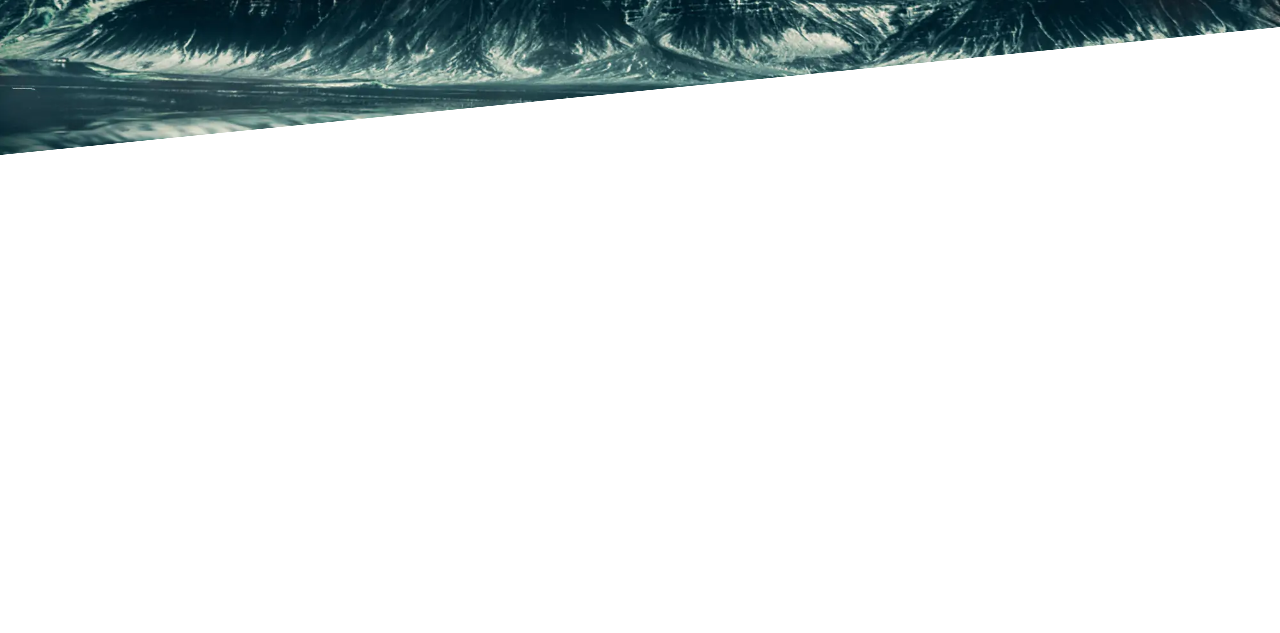
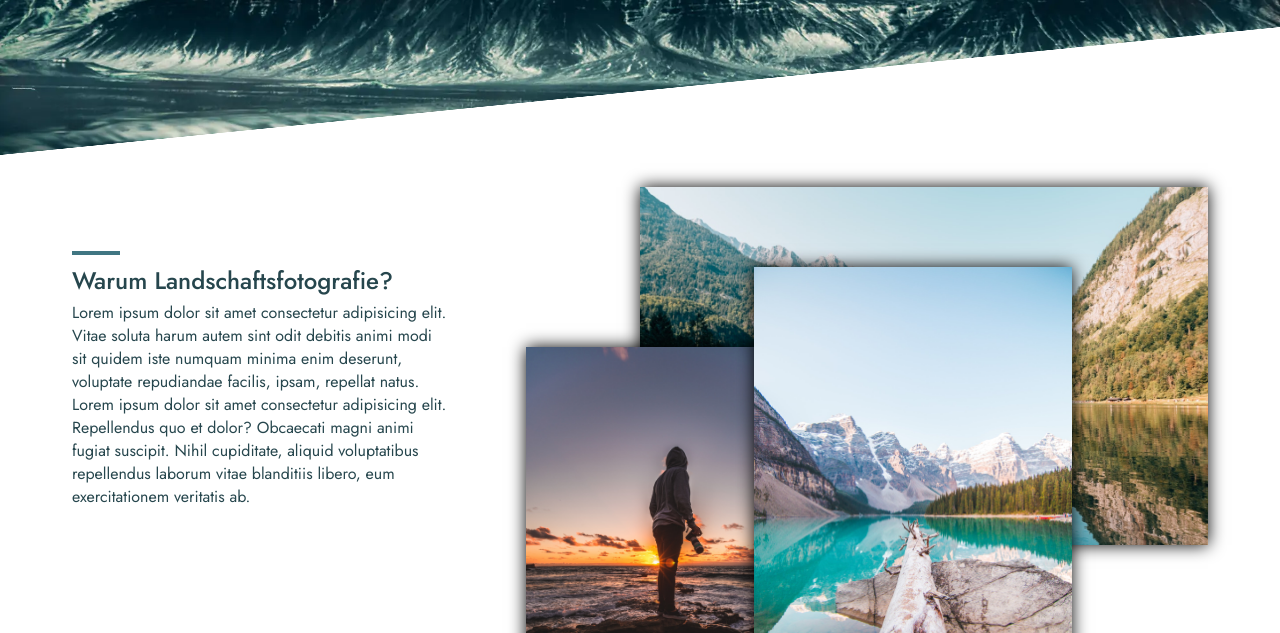
Before and after one commit to Tin274/sass-project, a plain HTML site: page index.html in a window 1280 px wide. Shown: the part 467-1100 px from the top of the page. Before the commit the page ends 800 px from the top, so only its background shows below. Drawn offline with Linux system fonts and the light colour scheme.

Commit message:
style: motivation images

```diff
--- a/index.html
+++ b/index.html
@@ -74,6 +74,19 @@
       </div>
       <div class="header__slope"></div>
     </header>
+    <section class="motivation">
+      <div class="container">
+        <div class="motivation__column-text">
+          <h2 class="motivation__text-heading">Warum Landschaftsfotografie?</h2>
+          <p class="motivation__text">Lorem ipsum dolor sit amet consectetur adipisicing elit. Vitae soluta harum autem sint odit debitis animi modi sit quidem iste numquam minima enim deserunt, voluptate repudiandae facilis, ipsam, repellat natus. Lorem ipsum dolor sit amet consectetur adipisicing elit. Repellendus quo et dolor? Obcaecati magni animi fugiat suscipit. Nihil cupiditate, aliquid voluptatibus repellendus laborum vitae blanditiis libero, eum exercitationem veritatis ab.</p>
+        </div>
+        <div class="motivation__column-images">
+          <img class="motivation__image motivation__image--first" src="/images/motivation/pexels-simon-migaj-747964.jpg" alt="">
+          <img class="motivation__image motivation__image--second" src="/images/motivation/pexels-jacub-gomez-1152043.jpg" alt="">
+          <img class="motivation__image motivation__image--third" src="/images/motivation/pexels-jaime-reimer-2662086.jpg" alt="">
+        </div>
+      </div>
+    </section>
 
   </body>
 </html>
--- a/styles/abstracts/_variables.scss
+++ b/styles/abstracts/_variables.scss
@@ -1,4 +1,8 @@
+@use "sass:color";
 $color-primary: rgb(0, 226, 156)!default;
+$color-secondary: #26464d!default;
+
+$color-secondary-light: color.scale($color-secondary, $lightness: 20%)!default;
 
 /** 1200px oder schmaler */
 $breakpoint-lg: 75em;
--- a/styles/layout/_container.scss
+++ b/styles/layout/_container.scss
@@ -1,4 +1,11 @@
+@use "../abstracts" as *;
+
 .container {
   max-width: 75rem;
   margin: 0px auto;
+  padding: 0 2rem;
+
+  @media(max-width: $breakpoint-xs) {
+    padding: 0 1rem;
+  }
 }
--- a/styles/layout/_navigation.scss
+++ b/styles/layout/_navigation.scss
@@ -33,6 +33,8 @@
 
   .navigation__list-item--menu & {
     margin-top: 0.4rem;
+    margin-right: 0;
+    padding-right: 0;
 
     &:hover {
       border-bottom: none;
@@ -42,6 +44,8 @@
 
   &--logo {
     margin-top: 0.9rem;
+    margin-left: 0;
+    padding-left: 0;
 
     &:hover {
       border-bottom: none;
--- a/styles/pages/_index.scss
+++ b/styles/pages/_index.scss
@@ -0,0 +1 @@
+@use "home";
--- /dev/null
+++ b/styles/pages/home/_index.scss
@@ -0,0 +1 @@
+@use "motivation";
--- /dev/null
+++ b/styles/pages/home/_motivation.scss
@@ -0,0 +1,80 @@
+@use "../../abstracts" as *;
+
+.motivation {
+ margin-top: 2rem;
+}
+
+.motivation__column-text {
+  float: left;
+  width: 33.33%;
+}
+
+.motivation__text-heading {
+  margin-top: 4rem;
+  color: $color-secondary;
+  font-weight: 500;
+
+  &::before {
+    content: "";
+    display: block;
+    width: 3rem;
+    height: 0.25rem;
+    background-color: $color-secondary-light;
+    margin-bottom: 0.5rem;
+  }
+}
+
+.motivation__text {
+  color: $color-secondary;
+  margin-top: 0.2rem;
+}
+
+.motivation__column-images {
+  float: left;
+  width: 66.66%;
+  position: relative;
+}
+
+@mixin motivation__image-postition($top, $left) {
+  top: $top;
+  left: $left;
+
+  &:hover {
+    top: $top - 0.66rem;
+    left: calc(#{$left} - 0.66rem);
+  }
+}
+
+.motivation__image {
+  width: 50%;
+  position: absolute;
+  box-shadow: 0 0 1rem rgba(0, 0, 0, 5);
+  box-sizing: content-box;
+
+  &--first {
+    width: 75%;
+    z-index: 1;
+
+    @include motivation__image-postition(0rem, 25%)
+  }
+
+  &--second {
+    width: 37%;
+    z-index: 2;
+
+    @include motivation__image-postition(10rem, 10%)
+  }
+
+  &--third {
+    width: 42%;
+    z-index: 3;
+
+    @include motivation__image-postition(5rem, 40%)
+  }
+
+  &:hover {
+    border: 0.33rem solid $color-primary;
+    padding: 0.33rem;
+    z-index: 10;
+  }
+}
```
Also changed, not shown: dist/main.css, 2 other files.
